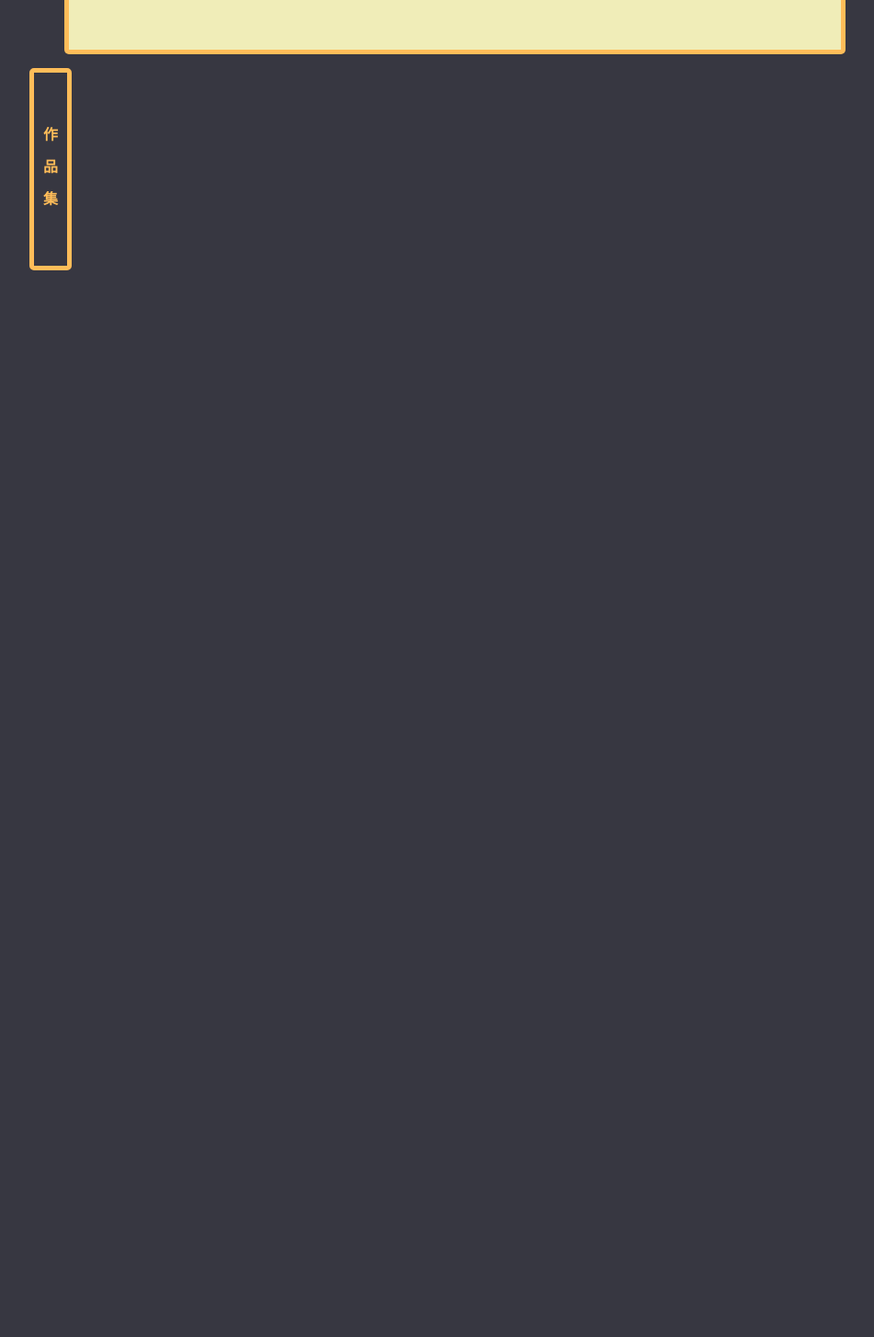
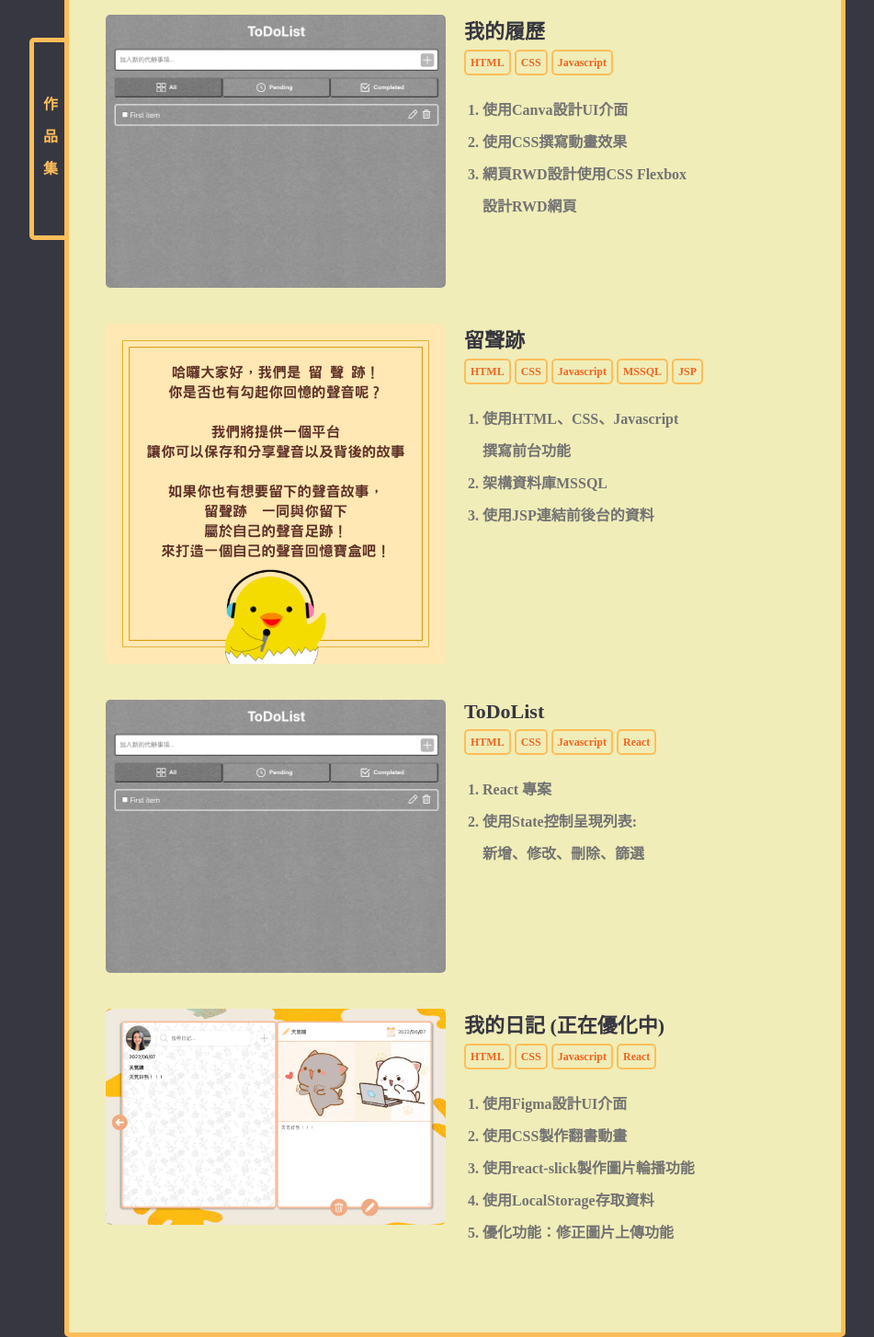
Before and after one commit to A107070014/may_resume, a plain HTML site: page index.html in a window 1280 px wide. Shown: the part 1260-2714 px from the top of the page at 92% size, without its empty margins (145-1096 px from the left). Before the commit the page ends 1554 px from the top, so only its background shows below. Drawn offline with Linux system fonts and the light colour scheme.

Commit message:
[feat]webWorks and RWD

```diff
--- a/index.html
+++ b/index.html
@@ -62,19 +62,21 @@
             <div class="experience">經<br>歷</div>
             <div class="workInfo">
                 <div class="company">
-                    <embed src="img/company.png" width="50" height="50" style="margin-right:5px;"/>
-                    <div>
-                        <div class="companyName">瑞兔股份有限公司 </div>
-                        <div class="carer">前端工程師實習生</div>
-                        <ul class="workList">
-                            <li>優化後台UI介面</li>
-                            <li>學習並應用JQuery</li>
-                            <li>學習並應用LocalStorage存取資料</li>
-                        </ul>
+                    <div class="companyInfo">
+                        <embed src="img/company.png" width="50" height="50" style="margin-right:5px;"/>
+                        <div>
+                            <div class="companyName">瑞兔股份有限公司 </div>
+                            <div class="carer">前端工程師實習生</div>
+                        </div>
                     </div>
                 </div>
                 <div class="date">2022/2~2022/3</div>
             </div>
+            <ul class="workList">
+                <li>優化後台UI介面</li>
+                <li>學習並應用JQuery</li>
+                <li>學習並應用LocalStorage存取資料</li>
+            </ul>
         </div>
         <div class="thirdSection">
             <div class="skill">技<br>能</div>
@@ -113,7 +115,75 @@
         </div>
         <div class="fourthSection">
             <div class="web">作<br>品<br>集</div>
-
+            <div class="work">
+                <div><a href="https://a107070014.github.io/may_resume/"><img src="img/todolist.png" alt="我的履歷"></a></div>
+                <div class="webWork">
+                    <h1 class="title">我的履歷</h1>
+                    <div class="workSkill">
+                        <span>HTML</span>
+                        <span>CSS</span>
+                        <span>Javascript</span>
+                    </div>
+                    <ol>
+                        <li>使用Canva設計UI介面</li>
+                        <li>使用CSS撰寫動畫效果</li>
+                        <li>網頁RWD設計使用CSS Flexbox<br/>設計RWD網頁</li>
+                    </ol>
+                </div>
+            </div>
+            <div class="work">
+                <div><a href="https://a107070014.github.io/savaandsound/"><img src="img/saveandsound.png" alt="留聲跡"></a></div>
+                <div class="webWork">
+                    <h1 class="title">留聲跡</h1>
+                    <div class="workSkill">
+                        <span>HTML</span>
+                        <span>CSS</span>
+                        <span>Javascript</span>
+                        <span>MSSQL</span>
+                        <span>JSP</span>
+                    </div>
+                    <ol>
+                        <li>使用HTML、CSS、Javascript<br/>撰寫前台功能</li>
+                        <li>架構資料庫MSSQL</li>
+                        <li>使用JSP連結前後台的資料</li>
+                    </ol>
+                </div>
+            </div>
+            <div class="work">
+                <div><a href="https://a107070014.github.io/may_resume/"><img src="img/todolist.png" alt="todolist"></a></div>
+                <div class="webWork">
+                    <h1 class="title">ToDoList</h1>
+                    <div class="workSkill">
+                        <span>HTML</span>
+                        <span>CSS</span>
+                        <span>Javascript</span>
+                        <span>React</span>
+                    </div>
+                    <ol>
+                        <li>React 專案</li>
+                        <li>使用State控制呈現列表:<br/>新增、修改、刪除、篩選</li>
+                    </ol>
+                </div>
+            </div>
+            <div class="work">
+                <div><a href="https://a107070014.github.io/journal/"><img src="img/journal.png" alt="journal"></a></div>
+                <div class="webWork">
+                    <h1 class="title">我的日記 (正在優化中)</h1>
+                    <div class="workSkill">
+                        <span>HTML</span>
+                        <span>CSS</span>
+                        <span>Javascript</span>
+                        <span>React</span>
+                    </div>
+                    <ol>
+                        <li>使用Figma設計UI介面</li>
+                        <li>使用CSS製作翻書動畫</li>
+                        <li>使用react-slick製作圖片輪播功能</li>
+                        <li>使用LocalStorage存取資料</li>
+                        <li>優化功能：修正圖片上傳功能</li>
+                    </ol>
+                </div>
+            </div>
         </div>
     </div>
     <div onclick="scrollToTop()" id="goTop"><img src="img/up-arrow.png" alt="置頂" width="20px"></div>
--- a/style.css
+++ b/style.css
@@ -9,6 +9,7 @@ html{
     --main-color:#ffbd59;
     --content-color:#737373;
     --title-color:#373741;
+    --skillSpan:#f16520;
 }
 body{
     margin: 0 ;
@@ -195,6 +196,7 @@ body{
 .schoolName,.companyName{
     color: var(--title-color);
     font-weight:bold;
+    white-space: nowrap;
 }
 .class,.carer{
     color:  var(--content-color);
@@ -207,13 +209,17 @@ body{
     text-align: end;
 }
 .workInfo{
+    flex-wrap: wrap;
+}
+.workInfo{
     display: flex;
     justify-content: space-between;
     width: 100%;
-    padding: 35px 87px 35px 35px;
+    padding: 35px 87px 0px 35px;
 }
 .workList{
-    padding: 0 0 0 20px;
+    width: 100%;
+    padding: 0 87px 0 105px;
 }
 .thirdSection{
     display: flex;
@@ -314,12 +320,48 @@ body{
     line-height: 35px;
     z-index: -1;
 }
+.work{
+    display: flex;
+    width: 100%;
+    margin: 35px 0 ;
+    flex-wrap: wrap;
+}
+.work>div:nth-child(1)>a>img{
+    width: 370px;
+    height: auto;
+    border-radius: 5px;
+}
+.webWork{
+    display: flex;
+    flex-direction: column;
+    height: 100%;
+    margin: 0 20px;
+}
+.webWork>h1{
+    margin: 0;
+}
+.workSkill{
+    margin: 10px 0;
+}
+.workSkill>span{
+    border: 2px solid var(--main-color);
+    color: var(--skillSpan);
+    font-size: 12px;
+    font-weight: bold;
+    border-radius: 5px;
+    padding: 5px;
+}
+.webWork>ol{
+    padding: 0 0 0 20px;
+    line-height: 35px;
+}
 ul{
     list-style-type: disc;
     font-weight: bold;
 }
 li{
     color: var(--content-color);
+    font-weight: bold;
 }
 #goTop{
     background-color: var(--main-color);
@@ -374,21 +416,11 @@ li{
     .firstSection > div:nth-child(3){
         padding: 20px 10px 20px 40px;
     }
-    .awardImg {
-        width: 75%;
-        min-width: 250px;
-        margin-top: 0px;
-        text-align: left;
-    }
 }
 
 @media (max-width:768px) {
     .profile{
        width: 80%;
-    }
-    .worksImg{
-        min-width: 250px;
-        width: 100%;
     }
     #img{
         right: 30px;
@@ -418,16 +450,6 @@ li{
         margin-left: 50px;
         margin-top: 3px;
     }
-    .worksImg{
-        min-width: 200px;
-        width: 100%;
-    }
-    .awardImg {
-        width: 75%;
-        min-width: 180px;
-        margin-top: 0px;
-        text-align: left;
-    }
     .separate {
         width: 180px;
     }
@@ -443,4 +465,27 @@ li{
     .contact a:hover img{
         width: 30px;
     }
+    .workList>li{
+        width: 190px;
+    }
+    .work>div:nth-child(1)>a>img{
+        width:  100%;
+    }
+    .workSkill{
+        line-height: 35px;
+    }
+    .work:nth-child(2)>.webWork>ol>li:nth-child(3){
+        width: 235px;
+    }
 }
+@media (max-width:375px) {
+    .workList{
+        padding-left: 60px;
+    }
+    .webWork{
+        margin: 0;
+    }
+    .work:nth-child(2)>.webWork>ol>li:nth-child(3){
+        width: 80%;
+    }
+}
```
Also changed, not shown: 1 other file.
